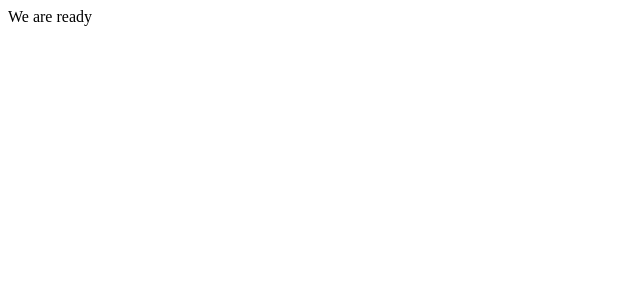
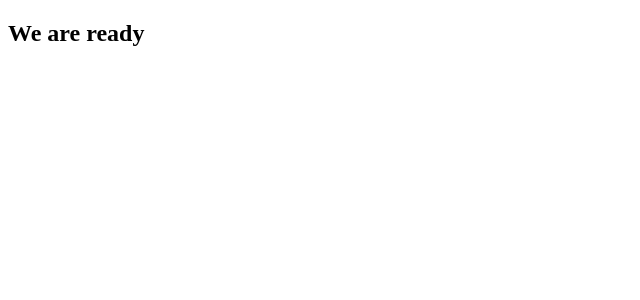
Before and after one commit to sungwon2054/React, a React (Create React App) app in the folder LeeJehwan/movie/: page / in a window 1280 px wide. Shown: the top 300 px of the page, without its empty margins (0-640 px from the left). Built offline with nearby package versions, Linux system fonts and the light colour scheme.

Commit message:
3.4 additional example

```diff
--- a/LeeJehwan/movie/src/App.js
+++ b/LeeJehwan/movie/src/App.js
@@ -4,17 +4,26 @@ class App extends React.Component {
   state = {
     isLoading: true,
     movies: [],
+    time: 5000,
   };
 
   componentDidMount() {
     setTimeout(() => {
       this.setState({ isLoading: false });
-    }, 3000);
+    }, this.state.time);
+    setInterval(() => {
+      this.setState((current) => ({ time: current.time - 1000 }));
+    }, 1000);
   }
 
   render() {
-    const { isLoading } = this.state;
-    return <div>{isLoading ? "Loading..." : "We are ready"}</div>;
+    const { isLoading, time } = this.state;
+    return (
+      <div>
+        <h2>{isLoading ? "Loading..." : "We are ready"}</h2>
+        <h3>{isLoading ? time / 1000 : ""}</h3>
+      </div>
+    );
   }
 }
 
```
